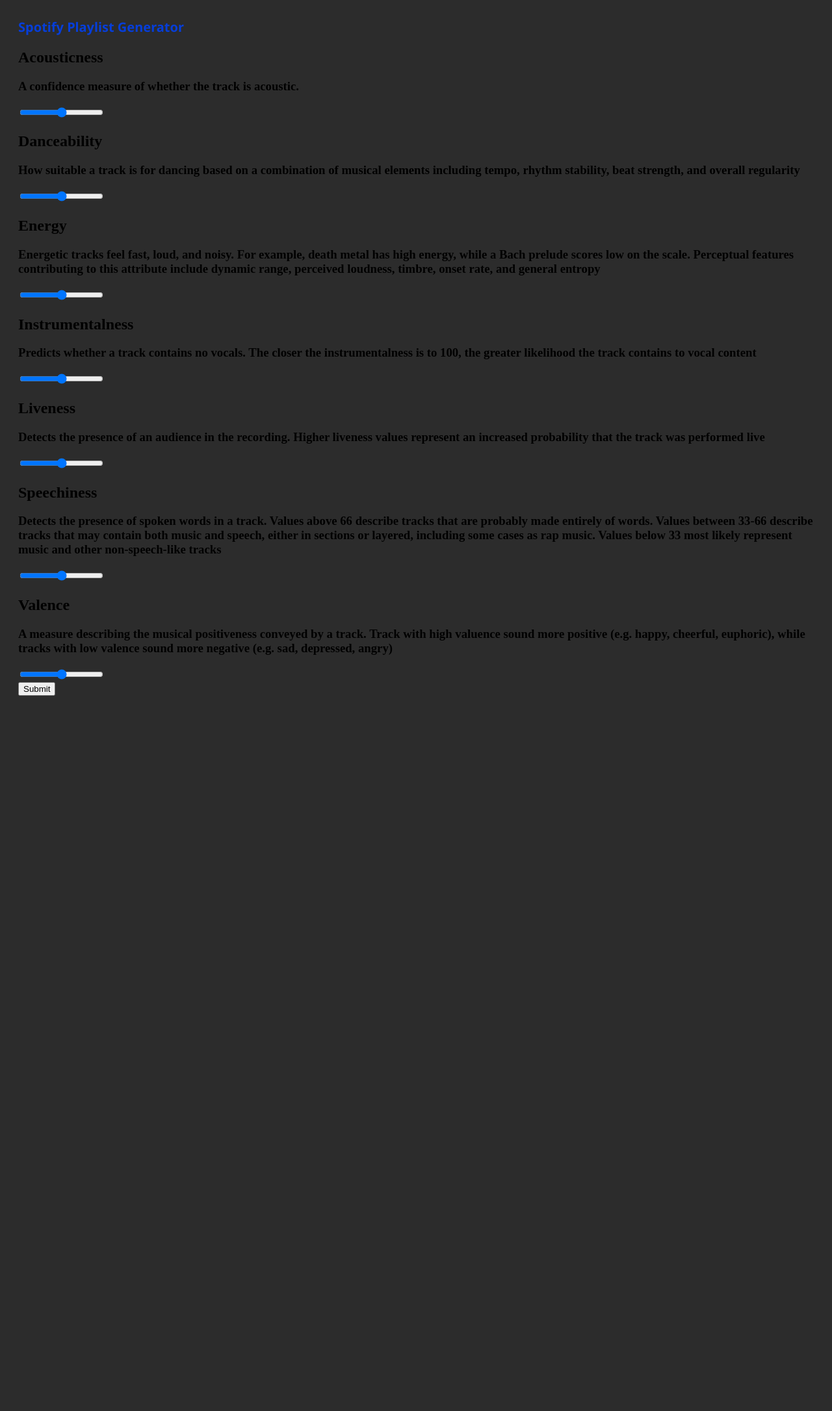
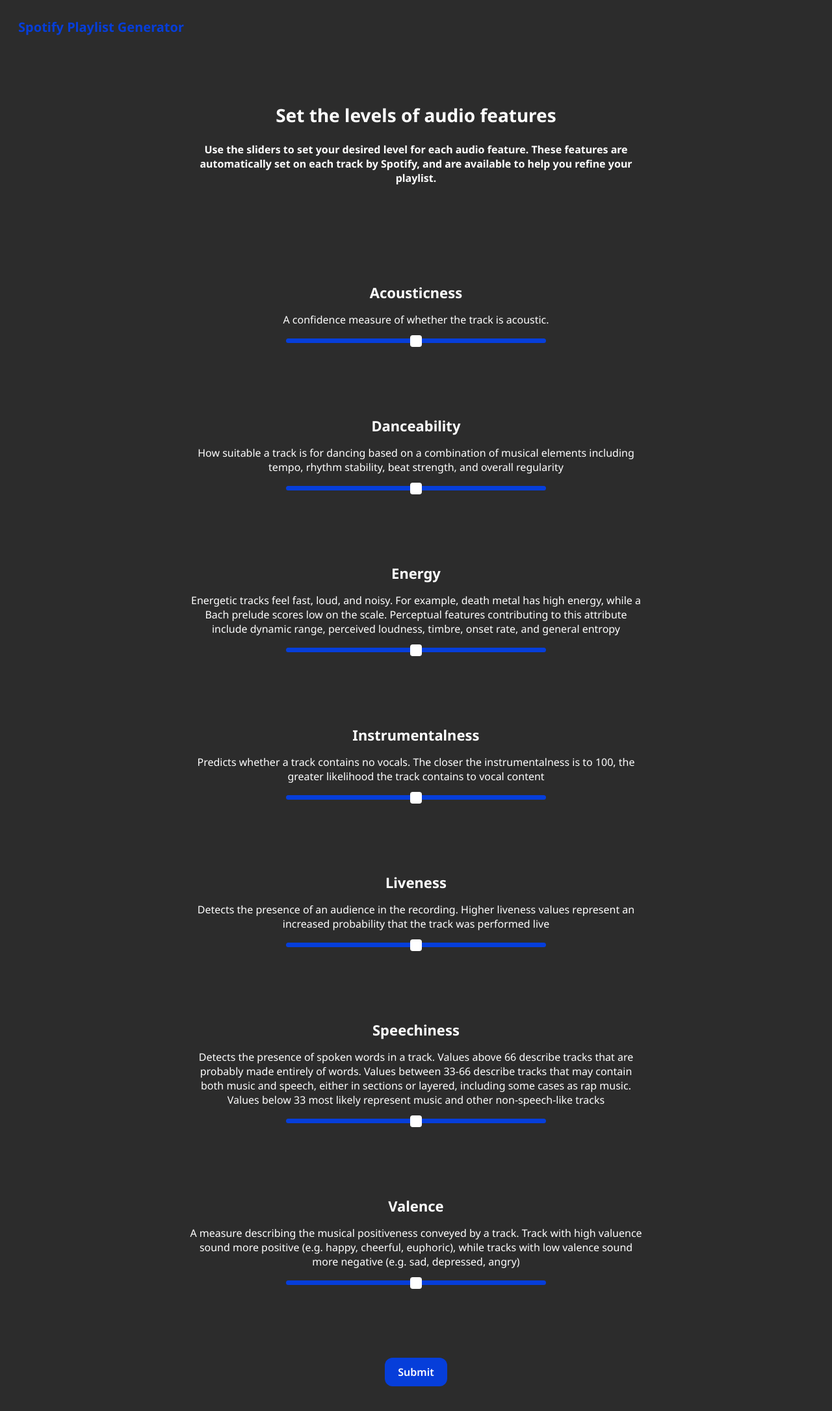
Before and after one commit to ChHarding/fowle-spotify-artist-recommender, a Flask app: template templates/features.html in a window 1280 px wide. Shown: the whole page at 65% size. Before the commit the page ends 1071 px from the top, so only its background shows below. Run offline with Flask 3, Linux system fonts and the light colour scheme; the template is opened without the code that fills it, so the values that code supplies are empty.

Commit message:
Added album art to track objects and updated features.html styling

```diff
--- a/main.py
+++ b/main.py
@@ -190,7 +190,7 @@ def playlist_page():
         # Render create playlist template and pass the final playlist
         return redirect(url_for("create_playlist_page"))
 
-    top_30_tracks = helpers.get_final_playlist(session.get("track_list"))
+    top_30_tracks = helpers.get_final_playlist(session.get("track_list"), session.get("sp"))
     session["top_30_tracks"] = top_30_tracks # Save here for passing to /create_playlist
     return render_template("finalPlaylist.html", top_30_tracks=top_30_tracks)
 
--- a/static/styles/styles.css
+++ b/static/styles/styles.css
@@ -1,6 +1,7 @@
 body {
     background-color: rgb(44, 44, 44);
     padding: 20px;
+    font-family: "Noto Sans", sans-serif;
 }
 
 .appTitle {
@@ -15,7 +16,7 @@ body {
     font-family: "Noto Sans", sans-serif;
     font-size: 28px;
     text-align: center;
-    padding-top: 200px;
+    padding-top: 80px;
     color: white;
 }
 
@@ -68,8 +69,8 @@ input[type="checkbox"]:checked + .genreLabel {
     border-color: #063eda;
 }
 
-.genresForm {
-    width: 60%;
+.genresForm, .featuresContainer {
+    width: 700px;
     display: flex;
     flex-flow: column nowrap;
     align-items: center;
@@ -90,3 +91,106 @@ input[type="checkbox"]:checked + .genreLabel {
     flex-flow: column nowrap;
     justify-content: center;
 }
+
+.promptDescription {
+    font-size: 16px;
+    color: white;
+    text-align: center;
+    font-weight: bolder;
+    margin: 0 0 40px 0;
+}
+
+.sliderGroup {
+    margin-top: 110px;
+    display: flex;
+    flex-flow: column nowrap;
+    align-items: center;
+}
+
+.featureLabel {
+    font-size: 22px;
+    color: white;
+    margin: 0;
+}
+
+.featureDescription {
+    font-size: 16px;
+    color: white;
+    text-align: center;
+    font-weight: normal;
+}
+
+/*********** Baseline, reset styles ***********/
+input[type="range"] {
+    -webkit-appearance: none;
+    appearance: none;
+    background: transparent;
+    cursor: pointer;
+    width: 25rem;
+}
+
+/* Removes default focus */
+input[type="range"]:focus {
+    outline: none;
+}
+
+/******** Chrome, Safari, Opera and Edge Chromium styles ********/
+/* slider track */
+input[type="range"]::-webkit-slider-runnable-track {
+    background-color: #063eda;
+    border-radius: 10px;
+    height: 7px;
+}
+
+/* slider thumb */
+input[type="range"]::-webkit-slider-thumb {
+    -webkit-appearance: none; /* Override default look */
+    appearance: none;
+    margin-top: -5.5px; /* Centers thumb on the track */
+    background-color: #ffffff;
+    border-radius: 4px;
+    height: 18px;
+    width: 18px;
+}
+
+input[type="range"]:focus::-webkit-slider-thumb {
+    outline: 3px solid #ffffff;
+    outline-offset: 0.125rem;
+}
+
+/*********** Firefox styles ***********/
+/* slider track */
+input[type="range"]::-moz-range-track {
+    background-color: #063eda;
+    border-radius: 10px;
+    height: 7px;
+}
+
+/* slider thumb */
+input[type="range"]::-moz-range-thumb {
+    background-color: #ffffff;
+    border: none; /*Removes extra border that FF applies*/
+    border-radius: 4px;
+    height: 18px;
+    width: 18px;
+}
+
+input[type="range"]:focus::-moz-range-thumb{
+    outline: 3px solid #ffffff;
+    outline-offset: 0.125rem;
+}
+
+.featuresContainerForReal {
+    display: flex;
+    justify-content: center;
+}
+
+.featuresSliders {
+    display: flex;
+    flex-flow: column nowrap;
+    align-items: center;
+}
+
+.featuresSubmit {
+    margin-top: 110px;
+}
--- a/templates/features.html
+++ b/templates/features.html
@@ -1,44 +1,50 @@
 {% extends "base.html" %}
 {% block content %}
 <div class="bodyContent">
+    <div class="featuresContainerForReal">
+        <div class="featuresContainer">
+            <h2 class="appPrompt">Set the levels of audio features</h2>
+            <p class="promptDescription">Use the sliders to set your desired level for each audio feature. These features are automatically set on each track by Spotify, and are available to help you refine your playlist.</p>
             <form method="post" class="featuresSliders">
                 <div class="sliderGroup">
-            <h2>Acousticness</h2>
-            <h3>A confidence measure of whether the track is acoustic.</h3>
-            <input type="range" min="0" max="100" value="50" step="1" name="acousticness">
+                    <h2 class="featureLabel">Acousticness</h2>
+                    <h3 class="featureDescription">A confidence measure of whether the track is acoustic.</h3>
+                    <input type="range" min="0" max="100" value="50" step="1" name="acousticness" class="slider">
                 </div>
                 <div class="sliderGroup">
-            <h2>Danceability</h2>
-            <h3>How suitable a track is for dancing based on a combination of musical elements including tempo, rhythm stability, beat strength, and overall regularity</h3>
-            <input type="range" min="0" max="100" value="50" step="1" name="danceability">
+                    <h2 class="featureLabel">Danceability</h2>
+                    <h3 class="featureDescription">How suitable a track is for dancing based on a combination of musical elements including tempo, rhythm stability, beat strength, and overall regularity</h3>
+                    <input type="range" min="0" max="100" value="50" step="1" name="danceability" class="slider">
                 </div>
                 <div class="sliderGroup">
-            <h2>Energy</h2>
-            <h3>Energetic tracks feel fast, loud, and noisy. For example, death metal has high energy, while a Bach prelude scores low on the scale. Perceptual features contributing to this attribute include dynamic range, perceived loudness, timbre, onset rate, and general entropy</h3>
-            <input type="range" min="0" max="100" value="50" step="1" name="energy">
+                    <h2 class="featureLabel">Energy</h2>
+                    <h3 class="featureDescription">Energetic tracks feel fast, loud, and noisy. For example, death metal has high energy, while a Bach prelude scores low on the scale. Perceptual features contributing to this attribute include dynamic range, perceived loudness, timbre, onset rate, and general entropy</h3>
+                    <input type="range" min="0" max="100" value="50" step="1" name="energy" class="slider">
                 </div>
                 <div class="sliderGroup">
-            <h2>Instrumentalness</h2>
-            <h3>Predicts whether a track contains no vocals. The closer the instrumentalness is to 100, the greater likelihood the track contains to vocal content</h3>
-            <input type="range" min="0" max="100" value="50" step="1" name="instrumentalness">
+                    <h2 class="featureLabel">Instrumentalness</h2>
+                    <h3 class="featureDescription">Predicts whether a track contains no vocals. The closer the instrumentalness is to 100, the greater likelihood the track contains to vocal content</h3>
+                    <input type="range" min="0" max="100" value="50" step="1" name="instrumentalness" class="slider">
                 </div>
                 <div class="sliderGroup">
-            <h2>Liveness</h2>
-            <h3>Detects the presence of an audience in the recording. Higher liveness values represent an increased probability that the track was performed live</h3>
-            <input type="range" min="0" max="100" value="50" step="1" name="liveness">
+                    <h2 class="featureLabel">Liveness</h2>
+                    <h3 class="featureDescription">Detects the presence of an audience in the recording. Higher liveness values represent an increased probability that the track was performed live</h3>
+                    <input type="range" min="0" max="100" value="50" step="1" name="liveness" class="slider">
                 </div>
                 <div class="sliderGroup">
-            <h2>Speechiness</h2>
-            <h3>Detects the presence of spoken words in a track. Values above 66 describe tracks that are probably made entirely of words. Values between 33-66 describe tracks that may contain both music and speech, either in sections or layered, including some cases as rap music. Values below 33 most likely represent music and other non-speech-like tracks</h3>
-            <input type="range" min="0" max="100" value="50" step="1" name="speechiness">
+                    <h2 class="featureLabel">Speechiness</h2>
+                    <h3 class="featureDescription">Detects the presence of spoken words in a track. Values above 66 describe tracks that are probably made entirely of words. Values between 33-66 describe tracks that may contain both music and speech, either in sections or layered, including some cases as rap music. Values below 33 most likely represent music and other non-speech-like tracks</h3>
+                    <input type="range" min="0" max="100" value="50" step="1" name="speechiness" class="slider">
                 </div>
                 <div class="sliderGroup">
-            <h2>Valence</h2>
-            <h3>A measure describing the musical positiveness conveyed by a track. Track with high valuence sound more positive (e.g. happy, cheerful, euphoric), while tracks with low valence sound more negative (e.g. sad, depressed, angry)</h3>
-            <input type="range" min="0" max="100" value="50" step="1" name="valence">
+                    <h2 class="featureLabel">Valence</h2>
+                    <h3 class="featureDescription">A measure describing the musical positiveness conveyed by a track. Track with high valuence sound more positive (e.g. happy, cheerful, euphoric), while tracks with low valence sound more negative (e.g. sad, depressed, angry)</h3>
+                    <input type="range" min="0" max="100" value="50" step="1" name="valence" class="slider">
                 </div>
 
-        <input type="submit" value="Submit">
+                <input type="submit" value="Submit" class="uiButton featuresSubmit">
             </form>
         </div>
+    </div>
+</div>
 {% endblock %}
--- a/templates/finalPlaylist.html
+++ b/templates/finalPlaylist.html
@@ -3,6 +3,7 @@
 <div class="bodyContent">
     {% for track in top_30_tracks %}
         <div class="finalPlaylistTrackContainer">
+            <img src="{{ track['album_art'] }}" class="albumArt" />
             <p class="trackName">{{ track['track_name'] }}</p>
             <div class="artistsContainer">
                 {% for artist in track['artists'] %}
```
Also changed, not shown: helper_functions.py (+14 -2 lines). Lines whose indentation alone changed are shown as unchanged.
